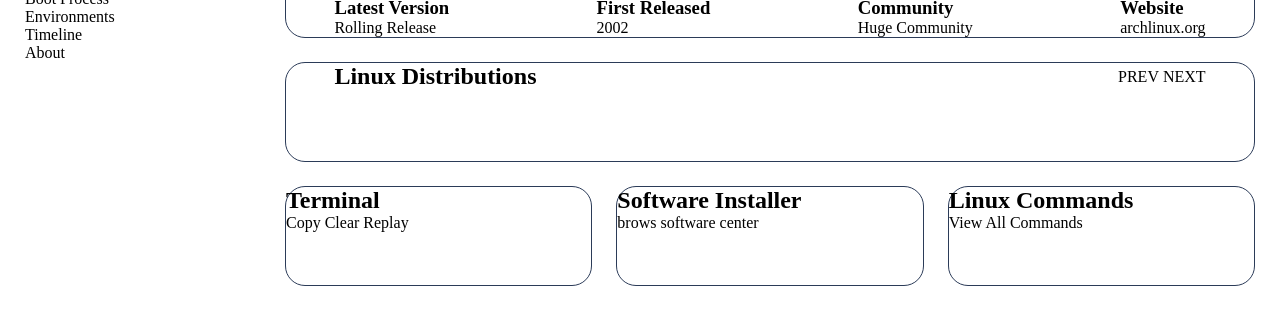
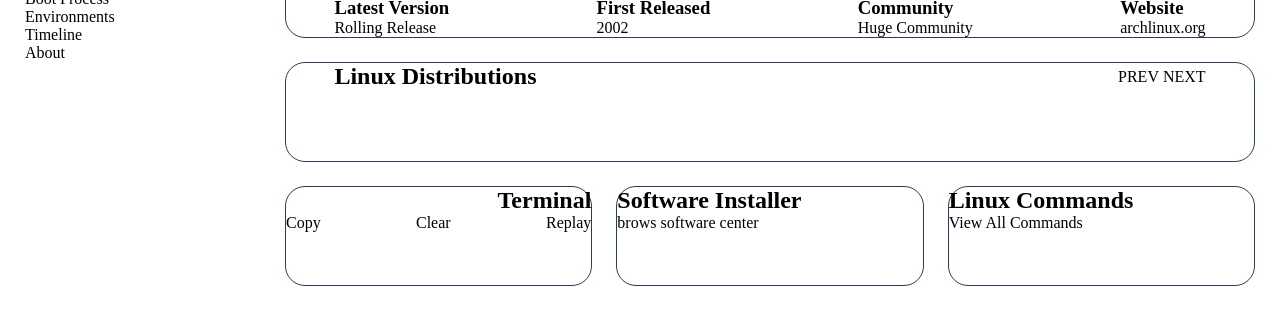
Before and after one commit to Magnolia-2026/Linux-World, a plain HTML site: page index.html in a window 1280 px wide. Shown: the part 197-522 px from the top of the page. Drawn offline with Linux system fonts and the light colour scheme.

Commit message:
feat: implement terminal panel layout architecture

```diff
--- a/css/layout.css
+++ b/css/layout.css
@@ -116,8 +116,20 @@
 ================================================================================*/
 .terminal-panel {
   grid-area: terminal;
+  display: flex;
+  flex-direction: column;
 }
 
+.terminal-header {
+  display: flex;
+  justify-content: space-between;
+  align-items: center;
+}
+
+.terminal-actions {
+  display: flex;
+  justify-content: space-between;
+}
 /*==============================================================================
                                     install software
 ================================================================================*/
--- a/index.html
+++ b/index.html
@@ -232,7 +232,7 @@
               <h2 class="terminal-title">Terminal</h2>
             </header>
             <div class="terminal-body">
-              <div class="terminal-output">
+              <div class="terminal-screen">
                 <!-- Typing rendered by JavaScript -->
               </div>
             </div>
```
